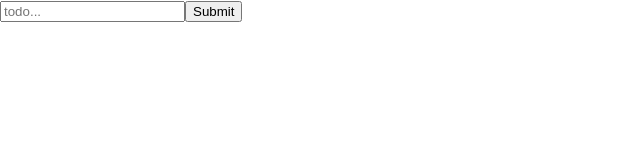
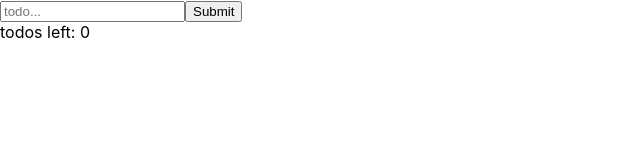
Before and after one commit to Manjukcthapa/todolist, a React (Create React App) app: page / in a window 1280 px wide. Shown: the top 160 px of the page, without its empty margins (0-640 px from the left). Built offline with nearby package versions, Linux system fonts and the light colour scheme.

Commit message:
able to count the left todos

```diff
--- a/src/App.js
+++ b/src/App.js
@@ -43,6 +43,9 @@ class App extends React.Component {
             todo={todo}
           />
         ))}
+         <div>
+          todos left: {this.state.todos.filter(todo => !todo.complete).length}
+        </div>
       </div>
     );
   }
```
